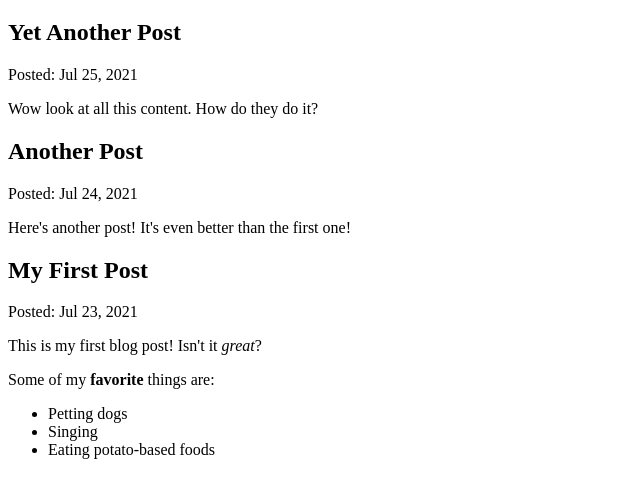
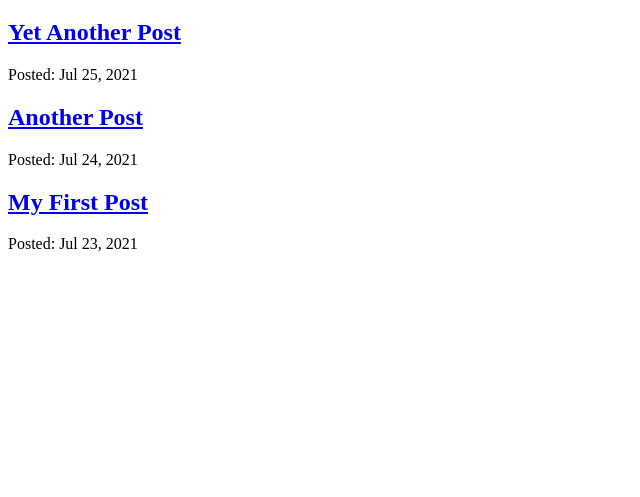
Before and after one commit to vanquiche/gatsby-tutorial, a Gatsby site: page /blog in a window 1280 px wide. Shown: the part 157-654 px from the top of the page, without its empty margins (0-640 px from the left). Built offline with nearby package versions, Linux system fonts and the light colour scheme; Gatsby itself is replaced by a stand-in of ours.

Commit message:
complete gatsby tutorial pt. 6

```diff
--- a/src/pages/blog.js
+++ b/src/pages/blog/index.js
@@ -1,19 +1,20 @@
 import React from 'react';
-import { graphql } from 'gatsby';
-import { MDXRenderer } from 'gatsby-plugin-mdx';
-import Layout from '../components/Layout';
+import { Link, graphql } from 'gatsby';
+import Layout from '../../components/Layout';
 
 export default function blog({ data }) {
+  const { nodes } = data.allMdx;
   return (
     <Layout pageTitle='My Blog Posts'>
-      {data.allMdx.nodes.map((node) => {
+      {nodes.map((node) => {
         return (
           <article key={node.id}>
-            <h2>{node.frontmatter.title}</h2>
+            <h2>
+              <Link to={`/blog/${node.slug}`}>
+              {node.frontmatter.title}
+              </Link>
+              </h2>
             <p>Posted: {node.frontmatter.date}</p>
-            <MDXRenderer>
-              {node.body}
-            </MDXRenderer>
           </article>
         );
       })}
@@ -30,7 +31,7 @@
           date(formatString: "MMM D, YYYY")
         }
         id
-        body
+        slug
       }
     }
   }
```
Also changed, not shown: src/pages/blog/{mdx.slug}.js (added, +31 -0 lines).
